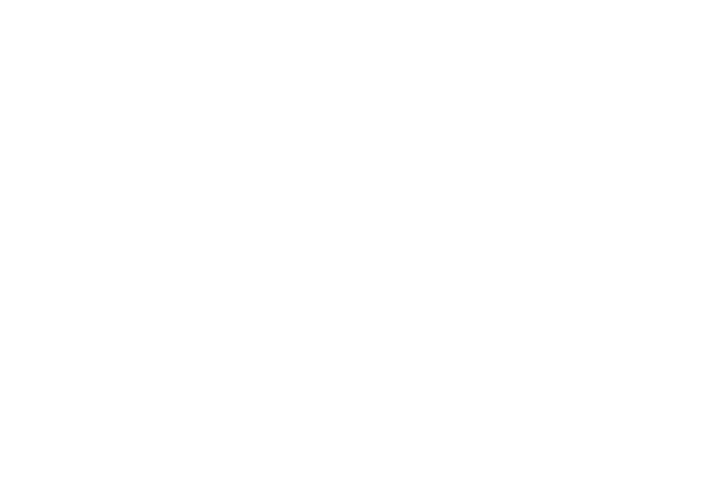
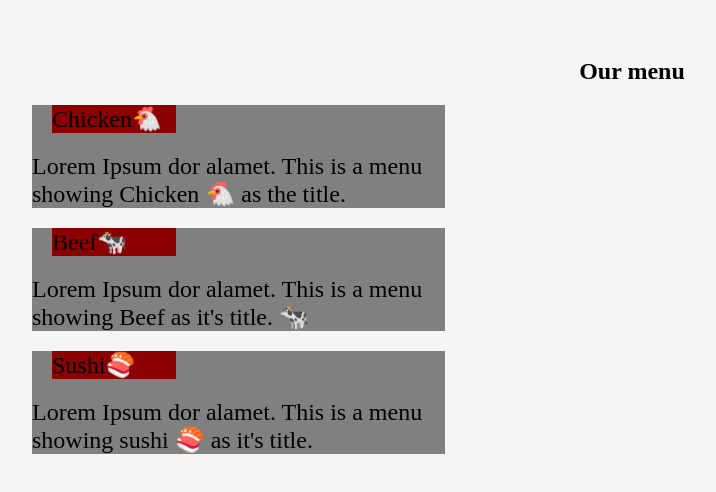
Before and after one commit to Temiloluwa-ade/Coursera-Web-development-, a plain HTML site: page index.html in a window 1280 px wide. Shown: the whole page, without its empty margins (8-724 px from the left). Drawn offline with Linux system fonts and the light colour scheme.

Commit message:
Inputted basic features

```diff
--- a/index.html
+++ b/index.html
@@ -4,10 +4,29 @@
 <head>
     <meta charset="UTF-8">
     <meta name="viewport" content="width=device-width, initial-scale=1">
-    <title></title>
+    <link rel="stylesheet" href="style.css" type="text/css" media="all" />
+    <title>Coursera Test</title>
 </head>
 
 <body>
+  <!--Header-->
+  <h1>Our menu</h1>
+
+  <!--Responsive boxes-->
+  <div class="large medium1">
+    <p class="name">Chicken🐔</p>
+    Lorem Ipsum dor alamet. This is a menu showing Chicken 🐔 as the title.
+  </div>
+
+  <div class="large medium1">
+    <p class="name">Beef🐄</p>
+    Lorem Ipsum dor alamet. This is a menu showing Beef as it's title. 🐄
+  </div>
+
+  <div class="large medium2">
+    <p class="name">Sushi🍣</p>
+    Lorem Ipsum dor alamet. This is a menu showing sushi 🍣 as it's title.
+  </div>
 
 </body>
 
--- a/style.css
+++ b/style.css
@@ -0,0 +1,57 @@
+body{
+  background-color: whitesmoke;
+  margin: 20px;
+  display: inline;
+}
+
+p{
+  overflow: inherit;
+}
+div{
+  font-size: 150%;
+}
+
+.large {
+  background-color: grey;
+}
+
+.name {
+  width: 30%;
+  background-color: darkred;
+}
+
+h1 {
+  text-align: center;
+  font-size: 150%;
+}
+
+@media (min-width: 1200px) {
+
+  *{
+    margin: 20px;
+  }
+
+  .large {
+    width: 33.33%;
+  }
+
+}
+
+@media (min-width: 950px) and (max-width: 1199px) {
+
+  *{
+    margin: 20px;
+  }
+
+  h1{
+    text-align: center;
+  }
+
+  .medium1 {
+    width: 50%;
+  }
+
+  .medium2 {
+    width: 100%;
+  }
+}
```
